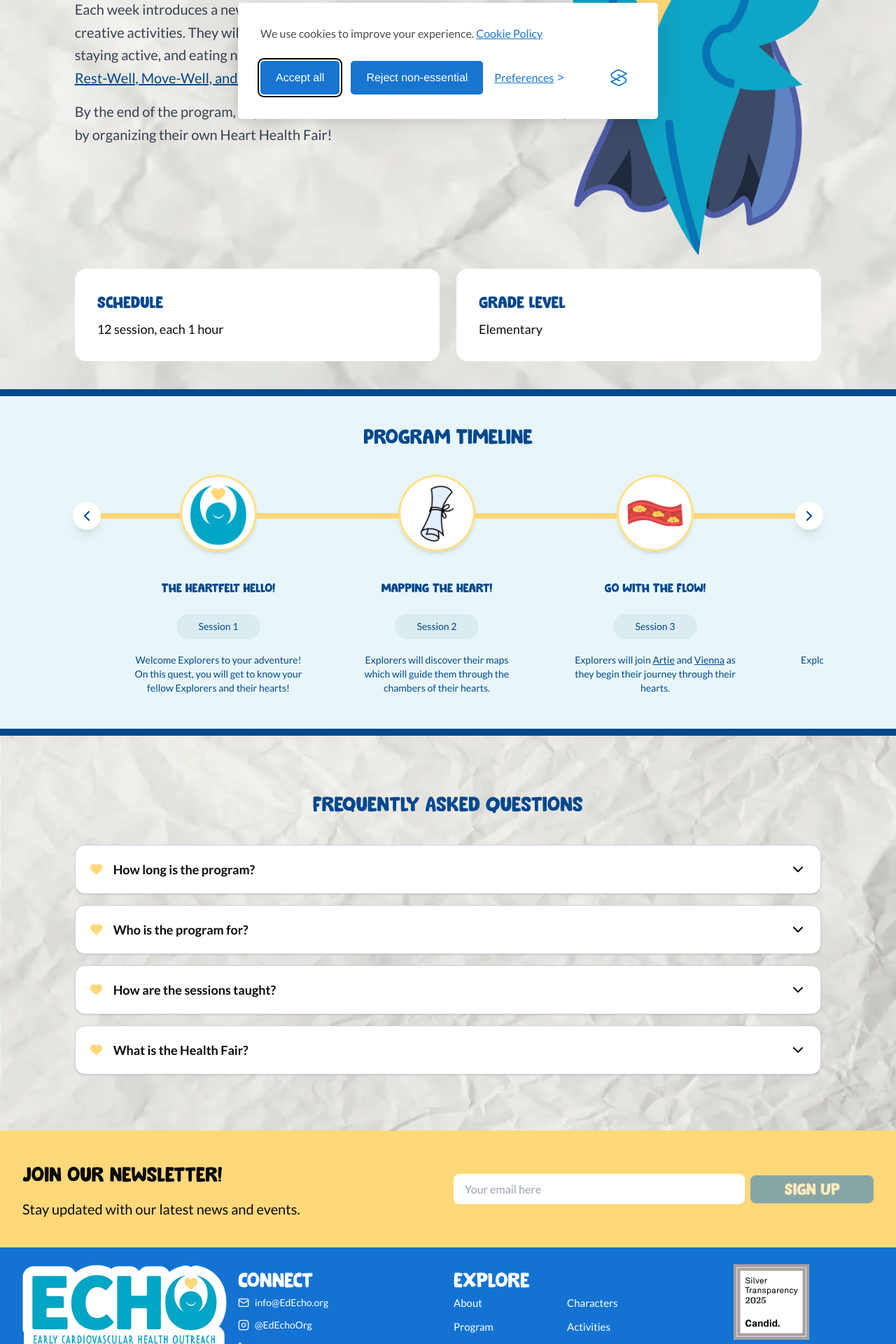
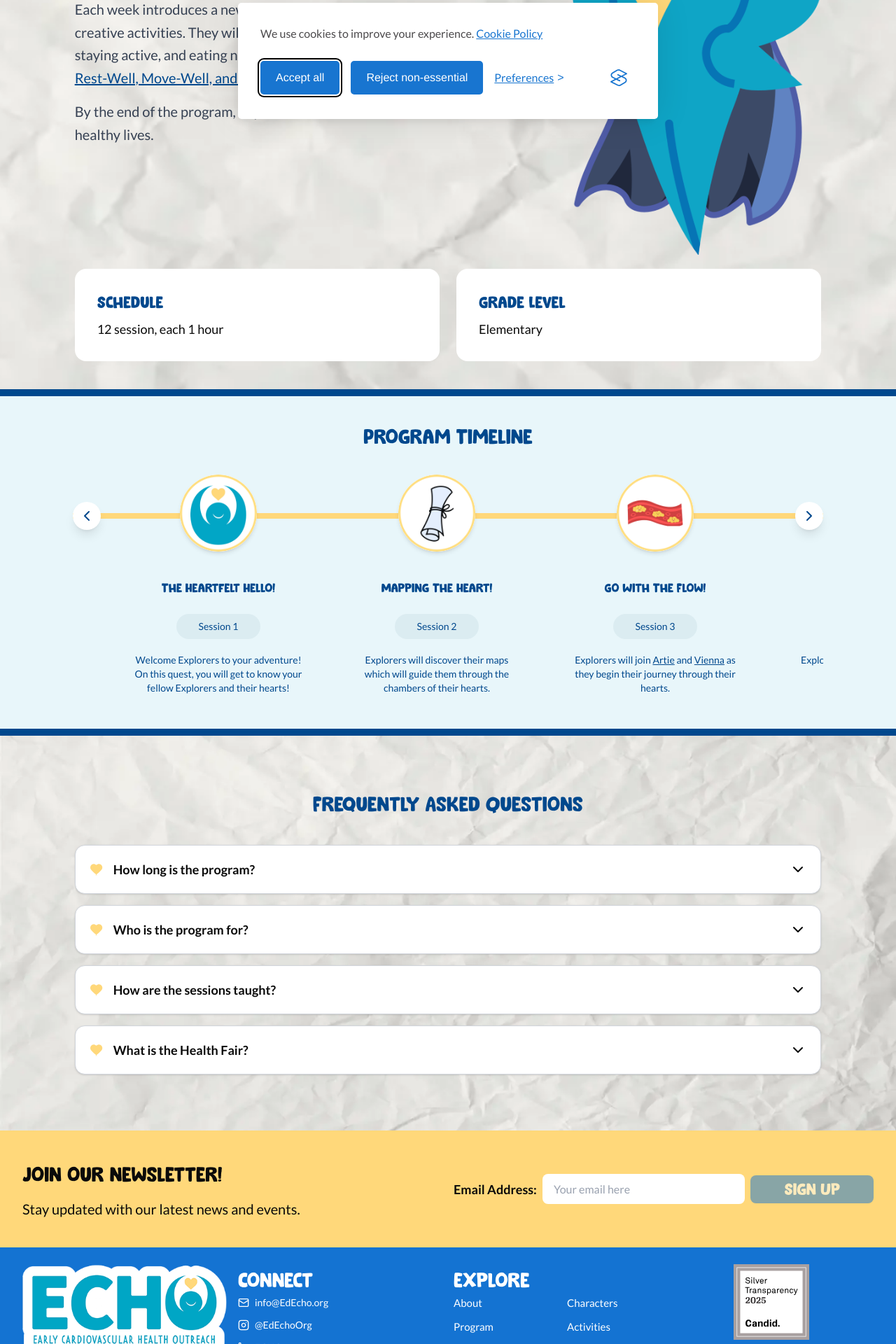
Before and after one commit to ganning127/echo_website, a Next.js app: page /program/echo-explorers in a window 1280 px wide. Shown: the part 614-2534 px from the top of the page at 70% size. Built offline with nearby package versions, Linux system fonts and the light colour scheme.

Commit message:
Label Update

```diff
--- a/src/app/program/echo-explorers/page.tsx
+++ b/src/app/program/echo-explorers/page.tsx
@@ -64,8 +64,8 @@ export default function EchoExplorers() {
                 .{" "}
               </p>
               <p className="text-gray-700 leading-relaxed mb-4 text-xl">
-                By the end of the program, Explorers will have become leaders in
-                their community by organizing their own Heart Health Fair!
+                By the end of the program, Explorers will have the confidence to
+                lead heart healthy lives.
               </p>
             </div>
             <div className="col-span-1 mx-auto text-center flex justify-end">
--- a/src/components/NavBar/index.tsx
+++ b/src/components/NavBar/index.tsx
@@ -6,7 +6,7 @@ import { RxHamburgerMenu } from "react-icons/rx";
 import { NAV_CONTENT } from "./NavContent";
 import Link from "next/link";
 import { Button } from "../ui/button";
-import { CalendarDays } from "lucide-react";
+import { CalendarDays, CalendarIcon } from "lucide-react";
 
 export const NavBar = () => {
   const [isOpen, setIsOpen] = useState(false);
@@ -89,7 +89,7 @@ export const NavBar = () => {
                       href={item.href}
                       key={item.href}
                       className={cn(
-                        "text-white font-heading hover:bg-blue-400 w-full text-center transition-colors rounded-md"
+                        "text-white font-heading hover:bg-blue-400 w-full text-center transition-colors rounded-md",
                       )}
                     >
                       <h4>{item.title}</h4>
@@ -97,10 +97,11 @@ export const NavBar = () => {
                   );
                 })}
                 <a
-                  className="text-white font-heading hover:bg-blue-400 w-full text-center transition-colors rounded-md"
                   href="/calendar"
+                  aria-label="Open calendar"
+                  className="text-white hover:bg-blue-400 transition-colors rounded-md p-2"
                 >
-                  Calendar
+                  <CalendarIcon aria-hidden="true" />
                 </a>
                 <a
                   className="text-white font-heading hover:bg-blue-400 w-full text-center transition-colors rounded-md"
@@ -150,7 +151,7 @@ const NavLinkBox = ({
           roundedClass,
           darker
             ? "bg-[#013161] hover:bg-[#011a33]"
-            : "bg-[#1876D0] hover:bg-[#013161]"
+            : "bg-[#1876D0] hover:bg-[#013161]",
         )}
       >
         <h2 className="text-xl">{title}</h2>
--- a/src/components/Sections/NewsletterSection.tsx
+++ b/src/components/Sections/NewsletterSection.tsx
@@ -66,20 +66,30 @@ export const NewsletterSection = () => {
         {!success && (
           <>
             <div className="md:w-128 mx-auto">
-              <input
-                value={email}
-                onChange={(e) => setEmail(e.target.value)}
-                type="email"
-                placeholder="Your email here"
-                className="w-full px-4 py-3 rounded-md text-black bg-white placeholder-gray-400 ring-2 ring-yellow-400"
-              />
+              {/* Label + Input Row */}
+              <div className="flex items-center gap-4">
+                <label
+                  htmlFor="email"
+                  className="text-lg whitespace-nowrap font-bold"
+                >
+                  Email Address:
+                </label>
 
-              <div className="text-center">
+                <input
+                  id="email"
+                  value={email}
+                  onChange={(e) => setEmail(e.target.value)}
+                  type="email"
+                  placeholder="username@example.com"
+                  className="flex-1 px-4 py-3 rounded-md text-black bg-white placeholder-gray-400 ring-2 ring-yellow-400"
+                />
+              </div>
+
+              {/* Button Row */}
+              <div className="text-center mt-4">
                 <Button
                   disabled={!email || loading}
-                  className={
-                    "mt-4 hover:bg-[#ad7e0c] bg-[#FFD87A] transition-colors"
-                  }
+                  className="hover:bg-[#ad7e0c] bg-[#FFD87A] transition-colors"
                   size="lg"
                   onClick={handleSubmit}
                 >
--- a/src/components/Sections/NewsletterStripFooter.tsx
+++ b/src/components/Sections/NewsletterStripFooter.tsx
@@ -48,6 +48,12 @@ export const NewsletterStripFooter = () => {
           <div className="text-center m-auto w-full sm:text-left col-span-2 block sm:flex justify-end gap-2">
             {!success && (
               <>
+                <label
+                  htmlFor="email"
+                  className="text-lg whitespace-nowrap font-bold content-center"
+                >
+                  Email Address:
+                </label>
                 <input
                   value={email}
                   onChange={(e) => setEmail(e.target.value)}
--- a/src/components/Sections/PlayNewsletterSection.tsx
+++ b/src/components/Sections/PlayNewsletterSection.tsx
@@ -49,6 +49,12 @@ export const PlayNewsletterSection = () => {
       <div className="mt-6">
         {!success && (
           <>
+            <label
+              htmlFor="email"
+              className="text-lg whitespace-nowrap font-bold"
+            >
+              Email Address:
+            </label>
             <input
               value={email}
               onChange={(e) => setEmail(e.target.value)}
```
